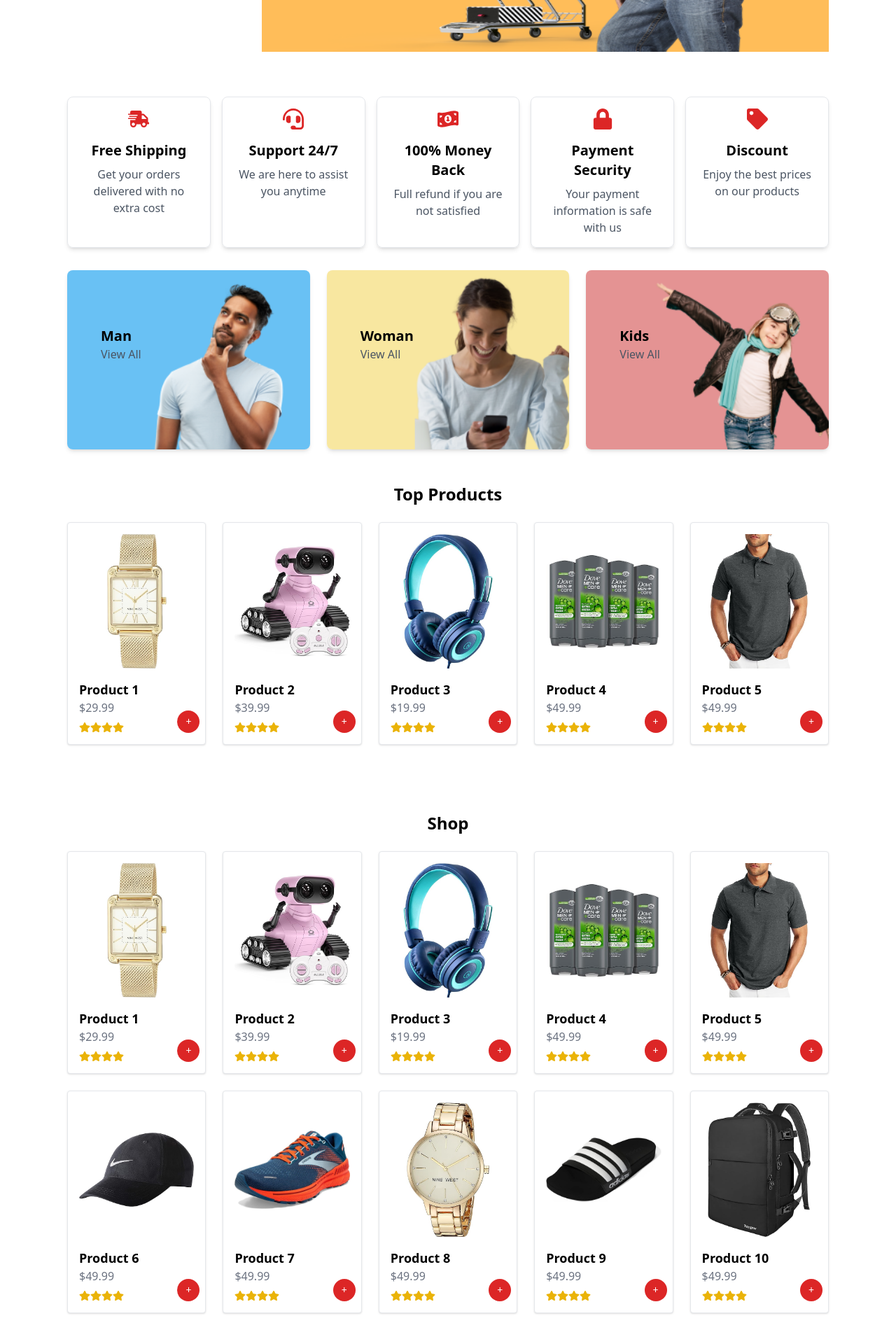
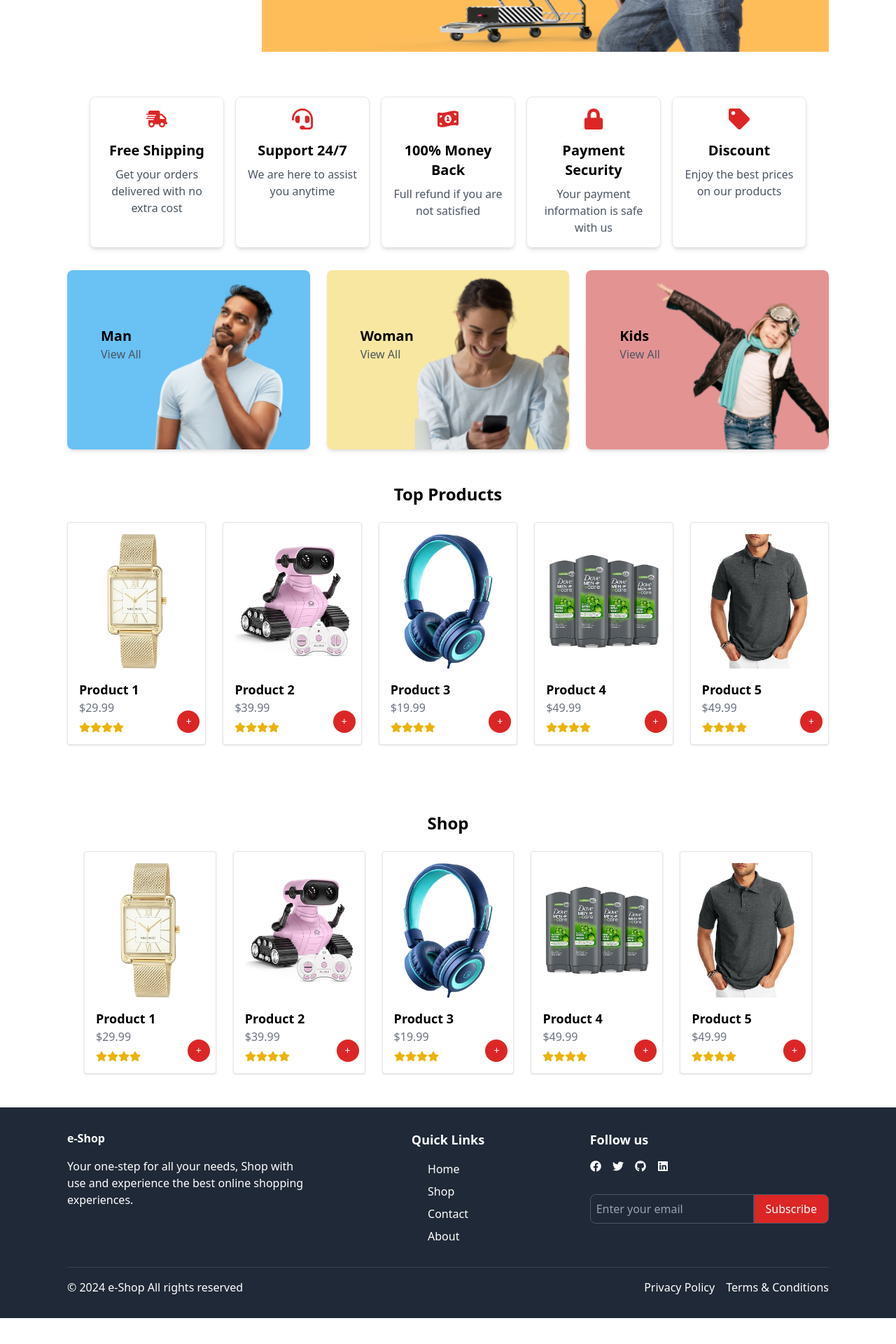
Before and after one commit to ZonRyu/eShop, a React (Vite) app: page / in a window 1280 px wide. Shown: the part 460-2380 px from the top of the page at 70% size. After the commit the page ends 2343 px from the top, so only its background shows below. Built offline with nearby package versions, Linux system fonts and the light colour scheme.

Commit message:
Info section responsiveness, shop paginate for home page

```diff
--- a/src/components/InfoSection.jsx
+++ b/src/components/InfoSection.jsx
@@ -34,9 +34,9 @@ const InfoSection = () => {
 
   return (
     <div className='bg-white pb-8 pt-12'>
-        <div className='container mx-auto grid grid-cols-1 md:grid-cols-2 lg:grid-cols-5 gap-4'>
+        <div className='container mx-auto flex flex-wrap justify-center gap-4'>
             {infoItems.map((item, index) => (
-                <div key={index} className="flex flex-col items-center text-center p-4 border rounded-lg shadow-md
+                <div key={index} className="flex flex-col items-center lg:w-48 md:w-[48.75%] w-full text-center p-4 border rounded-lg shadow-md
                  transform transition-transform duration-300 hover:scale-105 cursor-pointer">
                     {item.icon}
                     <h3 className='mt-4 text-xl font-semibold'>{item.title}</h3>
--- a/src/pages/Shop.jsx
+++ b/src/pages/Shop.jsx
@@ -1,16 +1,33 @@
-import React from 'react'
+import React, { useEffect, useState } from 'react'
 import { useSelector } from 'react-redux'
 import ProductCard from '../components/ProductCard'
 
 const Shop = () => {
+  const [homePage, setHomePage] = useState(true)
+
+  useEffect(() => {
+    if (window.location.pathname === '/') {
+      setHomePage(true)
+    } else {
+      setHomePage(false)
+    }
+  }, [window.location.pathname])
+
   const products = useSelector((state) => state.products.products)
+
   return (
-    <div className='mx-auto py-12 '>
+    <div className={`mx-auto py-12 ${!homePage ? 'px-6 md:px-16 lg:px-[7.5rem]' : 'px-6'}`}>
         <h2 className='text-2xl font-bold mb-6 text-center'>Shop</h2>
         <div className='grid grid-cols-1 sm:grid-cols-2 md:grid-cols-4 lg:grid-cols-5 gap-6 cursor-pointer'>
-            {products.map((product, index) => (
+          {homePage ?
+            products.slice(0, 5).map((product, index) => (
                 <ProductCard props={product} key={index} />
-            ))}
+            ))
+            :
+            products.map((product, index) => (
+              <ProductCard props={product} key={index} />
+            ))
+          }
         </div>
     </div>
   )
--- a/tailwind.config.js
+++ b/tailwind.config.js
@@ -11,7 +11,11 @@ export default {
       'xs': '475px',
       ...defaultTheme.screens,
     },
-    extend: {},
+    extend: {
+      width: {
+        '48%': '48.75%'
+      }
+    },
   },
   plugins: [],
 }
```
